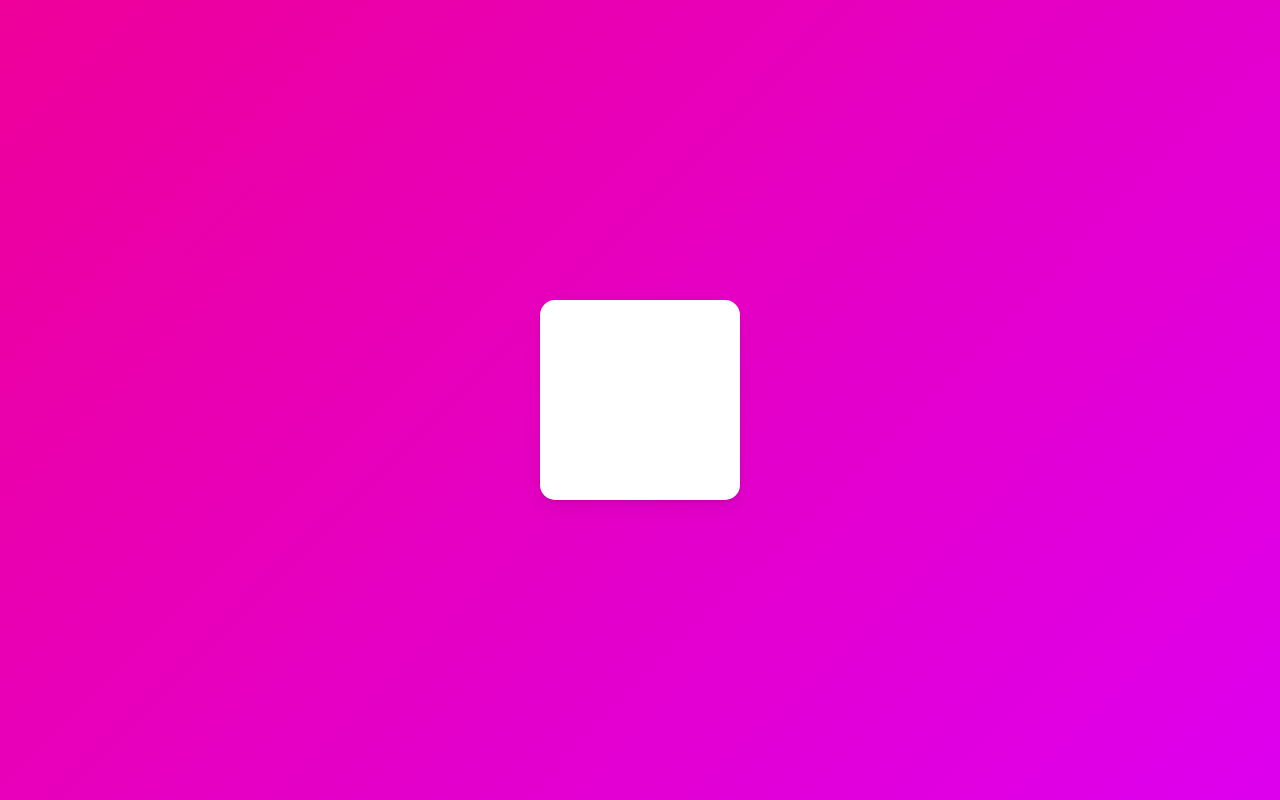
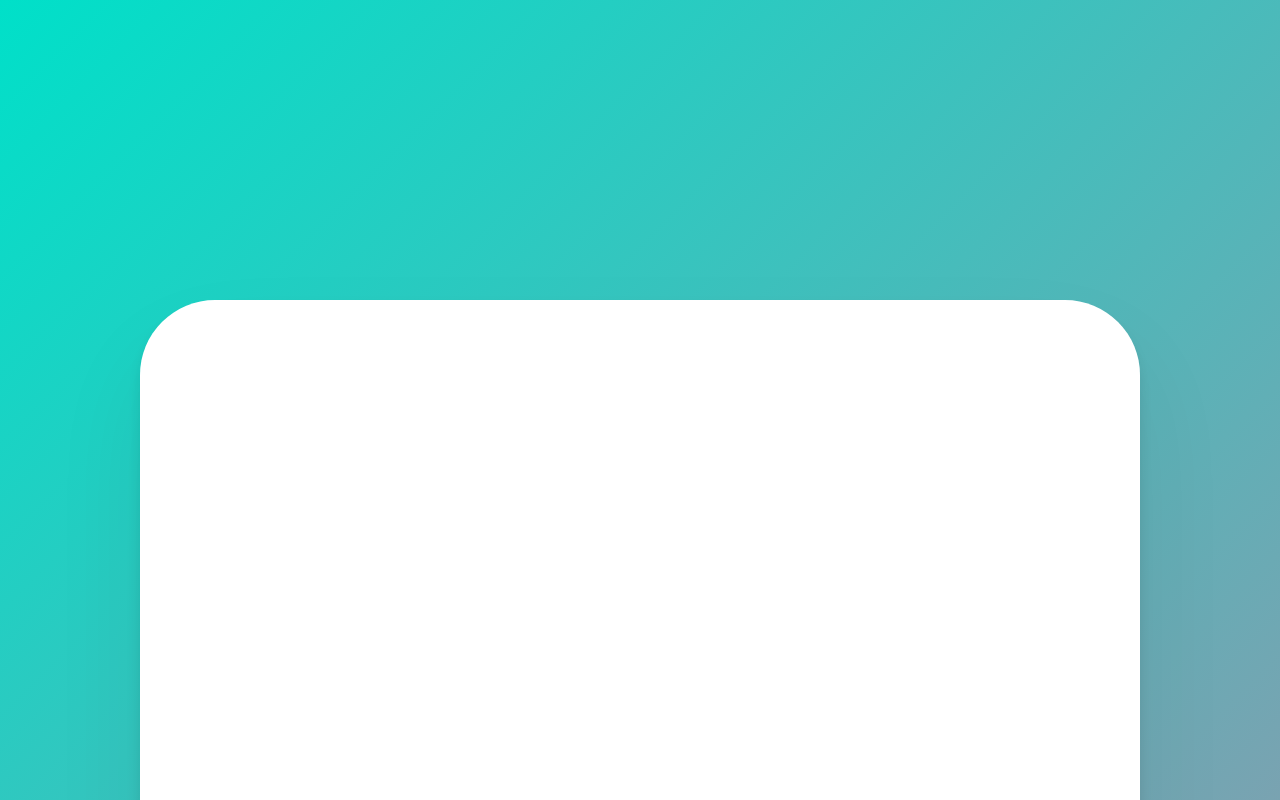
Before and after one commit to wndjs803/react-masterclass, a React (Create React App) app: page / in a window 1280 px wide. Shown: the top 800 px of the page. Built offline with nearby package versions, Linux system fonts and the light colour scheme.

Commit message:
motionValues part 3 useScroll

```diff
--- a/src/App.tsx
+++ b/src/App.tsx
@@ -1,10 +1,10 @@
 import styled from "styled-components";
-import { motion, useMotionValue, useTransform } from "framer-motion";
+import { motion, useMotionValue, useScroll, useTransform } from "framer-motion";
 import { click } from "@testing-library/user-event/dist/click";
 import { useEffect, useRef } from "react";
 
-const Wrapper = styled.div`
-  height: 100vh;
+const Wrapper = styled(motion.div)`
+  height: 200vh;
   width: 100vw;
   display: flex;
   justify-content: center;
@@ -33,13 +33,20 @@
 function App() {
   const x = useMotionValue(0); // x값 추적, state가 아님, 리렌더링 되지 않음
   // console.log(x); // 그래서 한 번만 출력
-  const scale = useTransform(x, [-800, 0, 800], [2, 1, 0.1]); //(읽을 값, 인풋, 아웃풋) mapping
-  useEffect(() => {
-    x.onChange(() => console.log(x.get()));
-  }, [x]);
+  const rotateZ = useTransform(x, [-800, 800], [-360, 360]); //(읽을 값, 인풋, 아웃풋) mapping
+  const gradient = useTransform(
+    x,
+    [-800, 800],
+    [
+      "linear-gradient(135deg, rgb(0, 210, 238), rgb(0, 83, 238))",
+      "linear-gradient(135deg, rgb(0, 238, 155), rgb(238, 178, 0))",
+    ]
+  );
+  const { scrollYProgress } = useScroll();
+  const scale = useTransform(scrollYProgress, [0, 1], [1, 5]);
   return (
-    <Wrapper>
-      <Box style={{ x, scale }} drag="x" dragSnapToOrigin />
+    <Wrapper style={{ background: gradient }}>
+      <Box style={{ x, rotateZ, scale }} drag="x" dragSnapToOrigin />
     </Wrapper>
   );
 }
```
